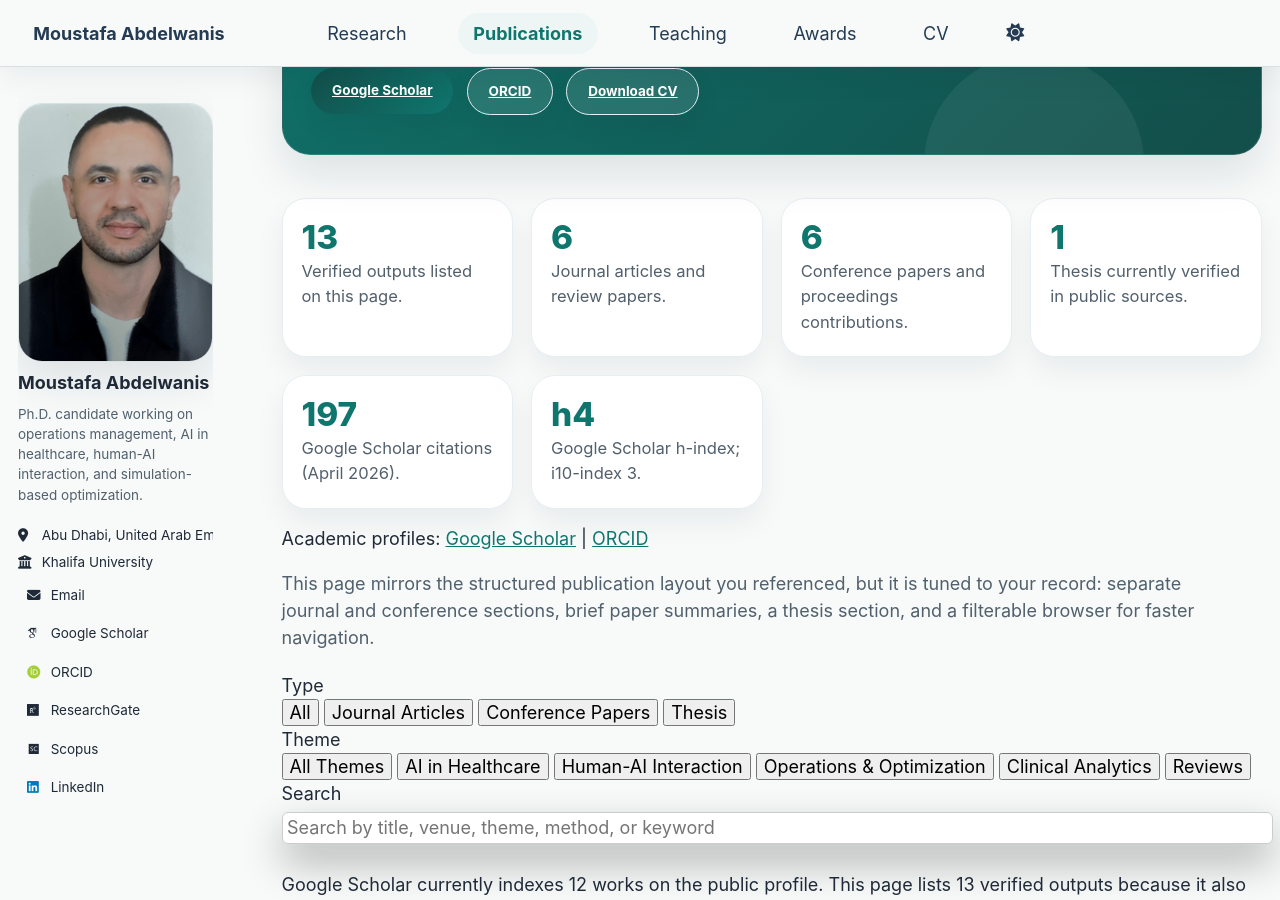
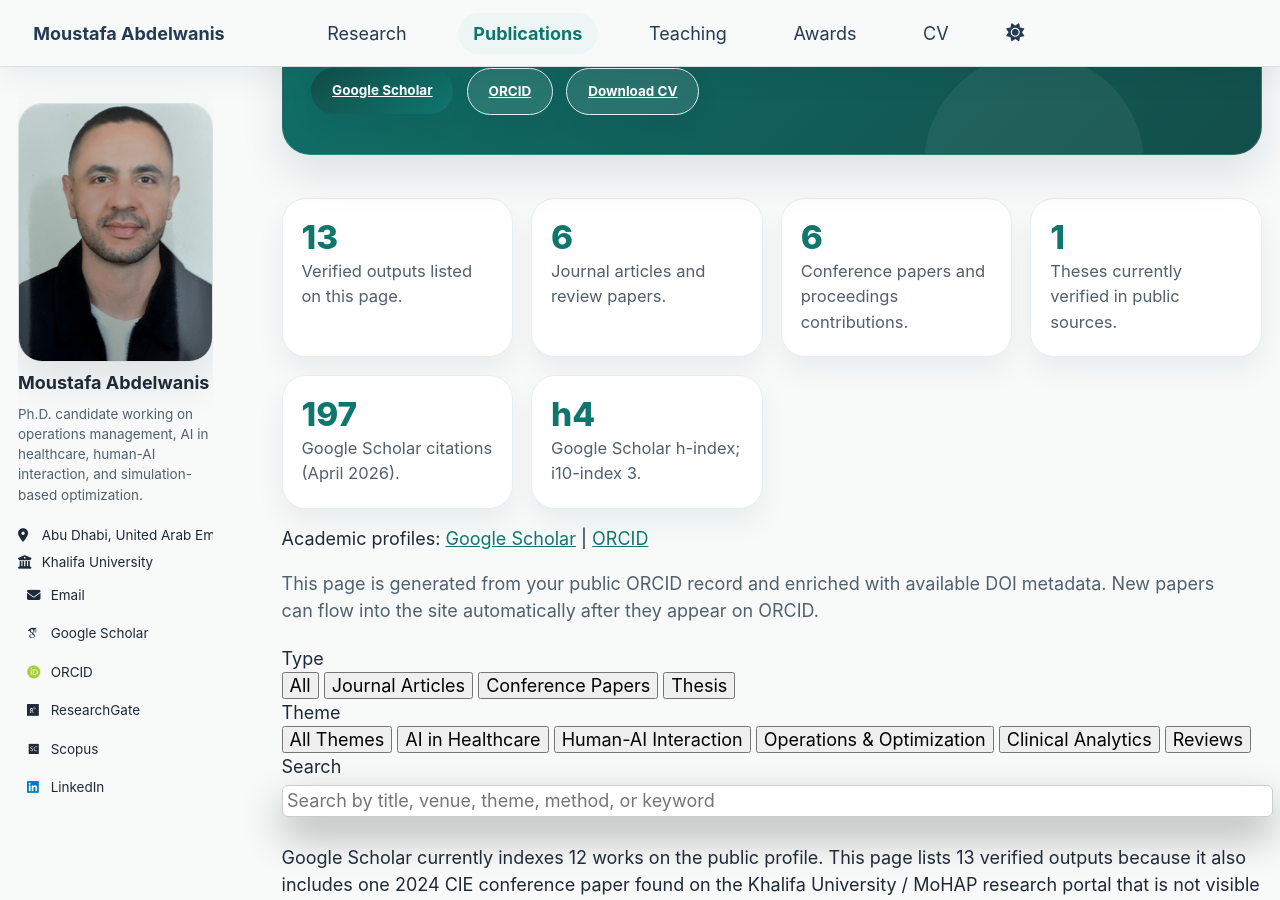
Before and after one commit to abdelwanismoustafa/abdelwanismoustafa.github.io, a Jekyll site: the page built from _pages/publications.md, in a window 1280 px wide and 900 px high, scrolled down 339 px. Built offline with Jekyll 4.4.1, drawn with Linux system fonts in a browser that asks for light colours; some web fonts are replaced; a script bundle is joined from its source files by our own code; library files that are not in the unit come from our copies.

Commit message:
Add files via upload

```diff
--- a/_pages/publications.md
+++ b/_pages/publications.md
@@ -9,6 +9,7 @@
 {% assign journals = pub_data.outputs | where: "type_slug", "journal" %}
 {% assign conferences = pub_data.outputs | where: "type_slug", "conference" %}
 {% assign theses = pub_data.outputs | where: "type_slug", "thesis" %}
+{% assign others = pub_data.outputs | where: "type_slug", "other" %}
 
 <section class="page__hero--custom page__hero--compact">
   <div class="hero-badge">Research outputs • journals, conference papers, and thesis work</div>
@@ -36,8 +37,9 @@
   </div>
   <div class="stat-card">
     <span class="stat-number">{{ pub_data.analytics.theses }}</span>
-    <div class="stat-label">Thesis currently verified in public sources.</div>
+    <div class="stat-label">Theses currently verified in public sources.</div>
   </div>
+  {% if pub_data.analytics.citations %}
   <div class="stat-card">
     <span class="stat-number">{{ pub_data.analytics.citations }}</span>
     <div class="stat-label">Google Scholar citations ({{ pub_data.analytics.last_checked }}).</div>
@@ -46,6 +48,7 @@
     <span class="stat-number">h{{ pub_data.analytics.h_index }}</span>
     <div class="stat-label">Google Scholar h-index; i10-index {{ pub_data.analytics.i10_index }}.</div>
   </div>
+  {% endif %}
 </section>
 
 <section class="section-block pub-browser">
@@ -56,7 +59,7 @@
     <a href="{{ pub_data.profiles.orcid_url }}">{{ pub_data.profiles.orcid_label }}</a>
   </div>
 
-  <p class="section-intro section-intro--wide">This page mirrors the structured publication layout you referenced, but it is tuned to your record: separate journal and conference sections, brief paper summaries, a thesis section, and a filterable browser for faster navigation.</p>
+  <p class="section-intro section-intro--wide">This page is generated from your public ORCID record and enriched with available DOI metadata. New papers can flow into the site automatically after they appear on ORCID.</p>
 
   <div class="pub-toolbar" role="group" aria-label="Publication filters">
     <div class="pub-filter-group">
@@ -66,6 +69,9 @@
         <button class="filter-chip" type="button" data-filter-group="type" data-filter-value="journal">Journal Articles</button>
         <button class="filter-chip" type="button" data-filter-group="type" data-filter-value="conference">Conference Papers</button>
         <button class="filter-chip" type="button" data-filter-group="type" data-filter-value="thesis">Thesis</button>
+        {% if pub_data.analytics.other_outputs > 0 %}
+        <button class="filter-chip" type="button" data-filter-group="type" data-filter-value="other">Other Outputs</button>
+        {% endif %}
       </div>
     </div>
 
@@ -89,108 +95,66 @@
 
   <p class="pub-note-banner">{{ pub_data.analytics.note }}</p>
 
-  <section class="section-block pub-section" data-section="journal">
-    <div class="section-heading-stack">
-      <h2 class="section-title">Journal articles</h2>
-      <p class="section-intro">Peer-reviewed journal articles and review papers across healthcare AI, human factors, clinical decision support, and operations research.</p>
-    </div>
-    <div class="publication-list publication-list--detailed">
-      {% for item in journals %}
-      {% capture search_blob %}{{ item.title }} {{ item.authors }} {{ item.venue }} {{ item.themes | join: ' ' }} {{ item.keywords | join: ' ' }}{% endcapture %}
-      <article class="pub-card pub-card--detailed pub-record" data-type="{{ item.type_slug }}" data-themes="{{ item.theme_slugs | join: ' ' }}" data-search="{{ search_blob | strip_newlines | downcase | escape }}">
-        <div class="pub-topline">
-          <div class="pub-meta">
-            <span class="pub-year">{{ item.year }}</span>
-            <span class="pub-venue">{{ item.type_label }}</span>
-            {% if item.citations %}<span class="pub-citations">{{ item.citations }} Scholar citations</span>{% endif %}
+  {% assign sections = "journal,conference,thesis,other" | split: "," %}
+  {% for section in sections %}
+    {% if section == 'journal' %}
+      {% assign records = journals %}
+      {% assign section_title = 'Journal articles' %}
+      {% assign section_intro = 'Peer-reviewed journal articles and review papers across healthcare AI, human factors, clinical decision support, and operations research.' %}
+    {% elsif section == 'conference' %}
+      {% assign records = conferences %}
+      {% assign section_title = 'Conference papers' %}
+      {% assign section_intro = 'Proceedings papers spanning simulation, healthcare resilience, AI adoption, metaheuristics, and clinical machine learning.' %}
+    {% elsif section == 'thesis' %}
+      {% assign records = theses %}
+      {% assign section_title = 'Thesis' %}
+      {% assign section_intro = 'Long-form degree research that anchors the optimization and simulation stream of the publication record.' %}
+    {% else %}
+      {% assign records = others %}
+      {% assign section_title = 'Other outputs' %}
+      {% assign section_intro = 'Outputs that do not fit cleanly into the journal, conference, or thesis categories.' %}
+    {% endif %}
+
+    {% if records.size > 0 %}
+    <section class="section-block pub-section" data-section="{{ section }}">
+      <div class="section-heading-stack">
+        <h2 class="section-title">{{ section_title }}</h2>
+        <p class="section-intro">{{ section_intro }}</p>
+      </div>
+      <div class="publication-list publication-list--detailed">
+        {% for item in records %}
+        {% capture search_blob %}{{ item.title }} {{ item.authors }} {{ item.venue }} {{ item.themes | join: ' ' }} {{ item.keywords | join: ' ' }}{% endcapture %}
+        <article class="pub-card pub-card--detailed pub-record" data-type="{{ item.type_slug }}" data-themes="{{ item.theme_slugs | join: ' ' }}" data-search="{{ search_blob | strip_newlines | downcase | escape }}">
+          <div class="pub-topline">
+            <div class="pub-meta">
+              <span class="pub-year">{{ item.year }}</span>
+              <span class="pub-venue">{{ item.type_label }}</span>
+              {% if item.citations %}<span class="pub-citations">{{ item.citations }} Scholar citations</span>{% endif %}
+            </div>
+            {% if item.highlight %}<span class="pub-highlight">{{ item.highlight }}</span>{% endif %}
           </div>
-          {% if item.highlight %}<span class="pub-highlight">{{ item.highlight }}</span>{% endif %}
-        </div>
-        <h3 class="pub-title">{{ item.title }}</h3>
-        <p class="pub-authors">{{ item.authors }}</p>
-        <p class="pub-venue-line">{{ item.venue }}</p>
-        <p class="pub-summary">{{ item.description }}</p>
-        {% if item.summary_note %}<p class="pub-summary-note">{{ item.summary_note }}</p>{% endif %}
-        <ul class="tag-list">
-          {% for theme in item.themes %}<li class="tag">{{ theme }}</li>{% endfor %}
-        </ul>
-        <div class="pub-links">
-          {% for link in item.links %}<a href="{{ link.url }}">{{ link.label }}</a>{% endfor %}
-        </div>
-      </article>
-      {% endfor %}
-    </div>
-  </section>
-
-  <section class="section-block pub-section" data-section="conference">
-    <div class="section-heading-stack">
-      <h2 class="section-title">Conference papers</h2>
-      <p class="section-intro">Proceedings papers spanning simulation, healthcare resilience, AI adoption, metaheuristics, and clinical machine learning.</p>
-    </div>
-    <div class="publication-list publication-list--detailed">
-      {% for item in conferences %}
-      {% capture search_blob %}{{ item.title }} {{ item.authors }} {{ item.venue }} {{ item.themes | join: ' ' }} {{ item.keywords | join: ' ' }}{% endcapture %}
-      <article class="pub-card pub-card--detailed pub-record" data-type="{{ item.type_slug }}" data-themes="{{ item.theme_slugs | join: ' ' }}" data-search="{{ search_blob | strip_newlines | downcase | escape }}">
-        <div class="pub-topline">
-          <div class="pub-meta">
-            <span class="pub-year">{{ item.year }}</span>
-            <span class="pub-venue">{{ item.type_label }}</span>
-            {% if item.citations %}<span class="pub-citations">{{ item.citations }} Scholar citations</span>{% endif %}
+          <h3 class="pub-title">{{ item.title }}</h3>
+          <p class="pub-authors">{{ item.authors }}</p>
+          <p class="pub-venue-line">{{ item.venue }}</p>
+          <p class="pub-summary">{{ item.description }}</p>
+          {% if item.summary_note %}<p class="pub-summary-note">{{ item.summary_note }}</p>{% endif %}
+          <ul class="tag-list">
+            {% for theme in item.themes %}<li class="tag">{{ theme }}</li>{% endfor %}
+          </ul>
+          <div class="pub-links">
+            {% for link in item.links %}<a href="{{ link.url }}">{{ link.label }}</a>{% endfor %}
           </div>
-          {% if item.highlight %}<span class="pub-highlight">{{ item.highlight }}</span>{% endif %}
-        </div>
-        <h3 class="pub-title">{{ item.title }}</h3>
-        <p class="pub-authors">{{ item.authors }}</p>
-        <p class="pub-venue-line">{{ item.venue }}</p>
-        <p class="pub-summary">{{ item.description }}</p>
-        {% if item.summary_note %}<p class="pub-summary-note">{{ item.summary_note }}</p>{% endif %}
-        <ul class="tag-list">
-          {% for theme in item.themes %}<li class="tag">{{ theme }}</li>{% endfor %}
-        </ul>
-        <div class="pub-links">
-          {% for link in item.links %}<a href="{{ link.url }}">{{ link.label }}</a>{% endfor %}
-        </div>
-      </article>
-      {% endfor %}
-    </div>
-  </section>
-
-  <section class="section-block pub-section" data-section="thesis">
-    <div class="section-heading-stack">
-      <h2 class="section-title">Thesis</h2>
-      <p class="section-intro">Long-form degree research that anchors the optimization and simulation stream of the publication record.</p>
-    </div>
-    <div class="publication-list publication-list--detailed">
-      {% for item in theses %}
-      {% capture search_blob %}{{ item.title }} {{ item.authors }} {{ item.venue }} {{ item.themes | join: ' ' }} {{ item.keywords | join: ' ' }}{% endcapture %}
-      <article class="pub-card pub-card--detailed pub-record" data-type="{{ item.type_slug }}" data-themes="{{ item.theme_slugs | join: ' ' }}" data-search="{{ search_blob | strip_newlines | downcase | escape }}">
-        <div class="pub-topline">
-          <div class="pub-meta">
-            <span class="pub-year">{{ item.year }}</span>
-            <span class="pub-venue">{{ item.type_label }}</span>
-          </div>
-          {% if item.highlight %}<span class="pub-highlight">{{ item.highlight }}</span>{% endif %}
-        </div>
-        <h3 class="pub-title">{{ item.title }}</h3>
-        <p class="pub-authors">{{ item.authors }}</p>
-        <p class="pub-venue-line">{{ item.venue }}</p>
-        <p class="pub-summary">{{ item.description }}</p>
-        {% if item.summary_note %}<p class="pub-summary-note">{{ item.summary_note }}</p>{% endif %}
-        <ul class="tag-list">
-          {% for theme in item.themes %}<li class="tag">{{ theme }}</li>{% endfor %}
-        </ul>
-        <div class="pub-links">
-          {% for link in item.links %}<a href="{{ link.url }}">{{ link.label }}</a>{% endfor %}
-        </div>
-      </article>
-      {% endfor %}
-    </div>
-  </section>
+        </article>
+        {% endfor %}
+      </div>
+    </section>
+    {% endif %}
+  {% endfor %}
 
   <div class="pub-empty-state" hidden>
-    <strong>No publications match the current filters.</strong>
-    <span>Try clearing the search box or switching back to All Themes.</span>
+    <h3>No publications match the current filters.</h3>
+    <p>Try clearing the search box or switching back to “All” filters.</p>
   </div>
 </section>
 
-<script src="{{ '/assets/js/publications.js' | relative_url }}"></script>
+<script src="/assets/js/publications.js"></script>
```
Also changed, not shown: _pages/about.md (+38 -66 lines).
